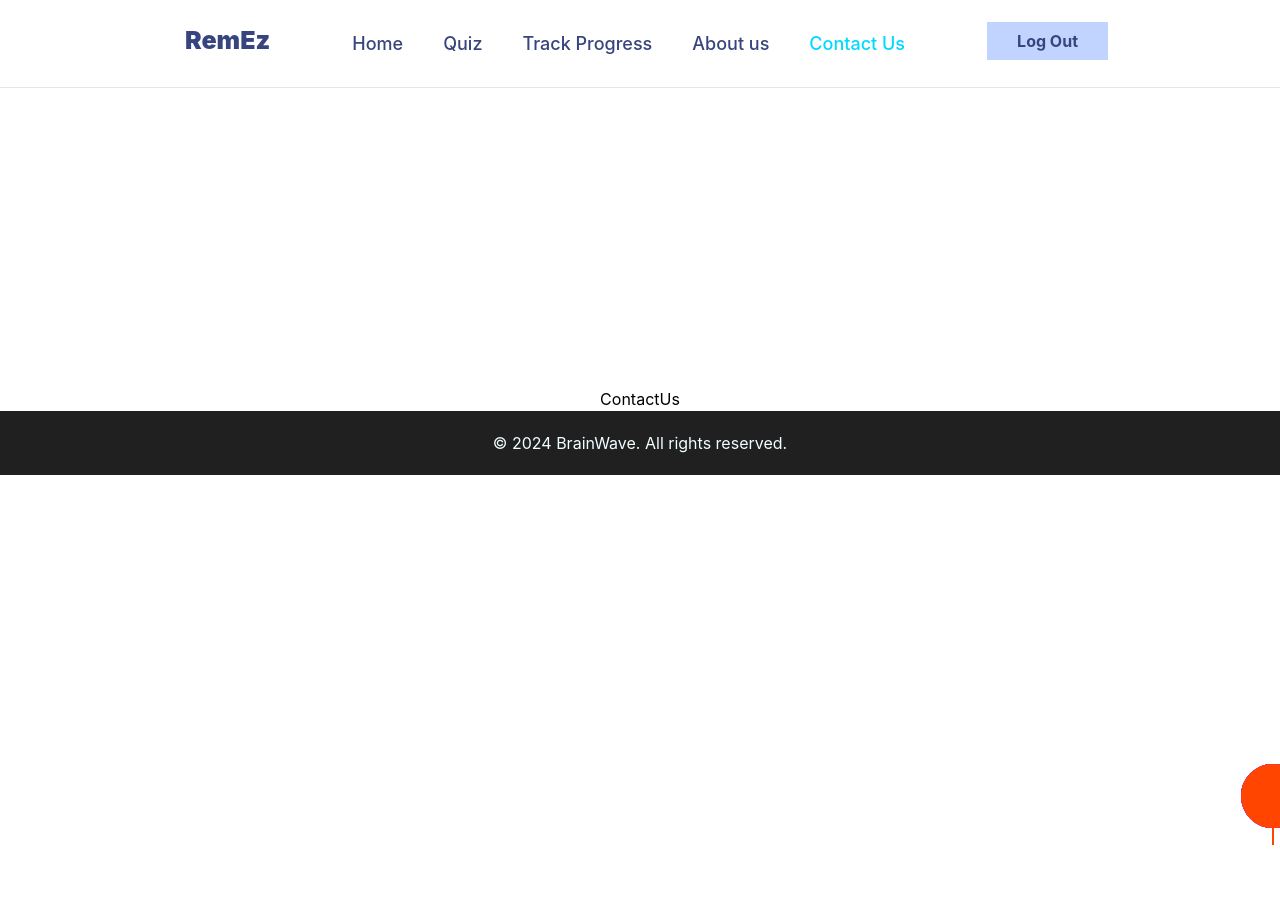
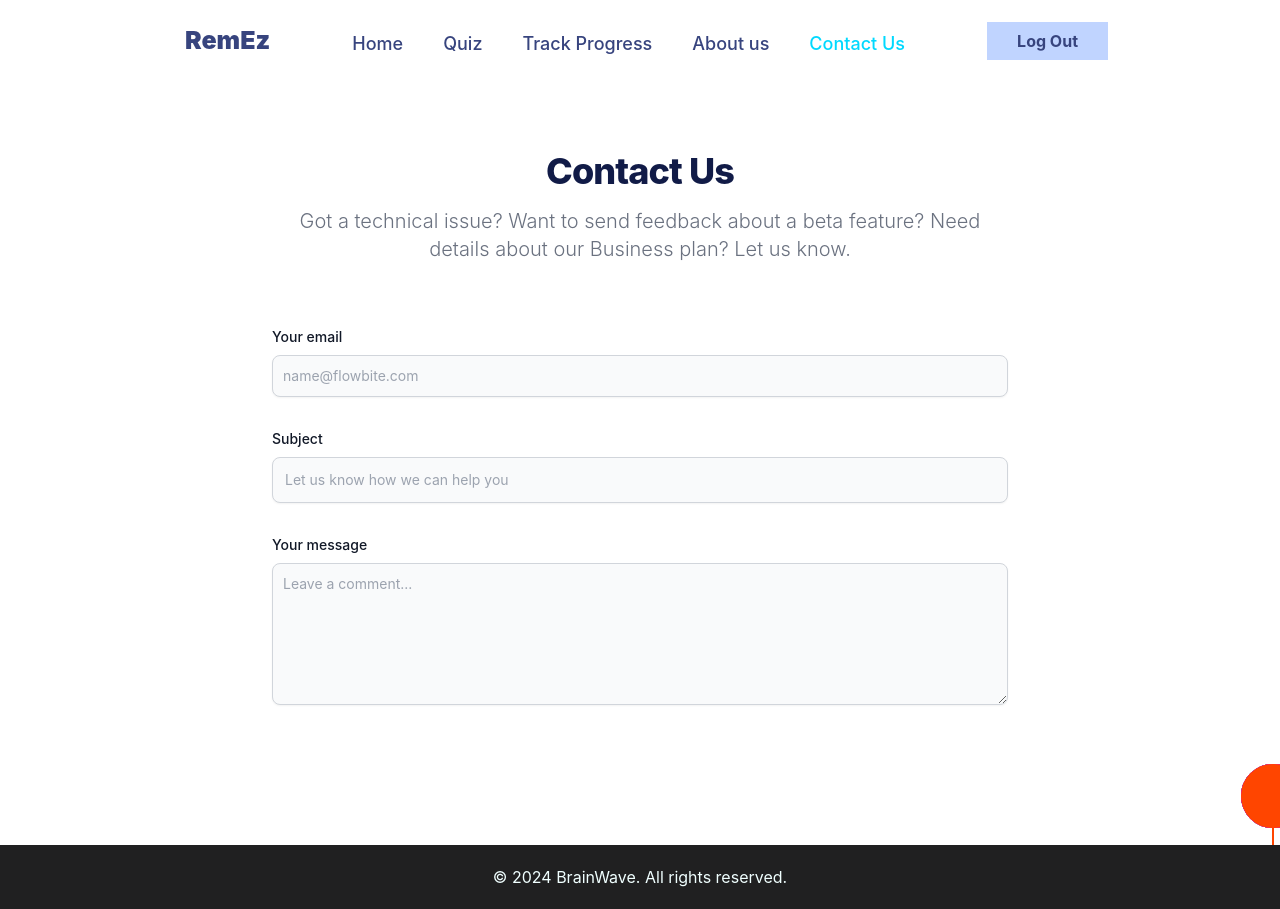
Before and after one commit to aaqilruzzan/RemEz, a React (Create React App) app in the folder frontend/react/: page /contact-us in a window 1280 px wide. Before the commit the page ends 800 px from the top, so only its background shows below. Built offline with nearby package versions, Linux system fonts and the light colour scheme.

Commit message:
added contact us form

```diff
--- a/frontend/react/src/Pages/ContactUs.js
+++ b/frontend/react/src/Pages/ContactUs.js
@@ -1,11 +1,71 @@
-import React from 'react'
+import React from "react";
 
 function ContactUs() {
   return (
-    <div style={{textAlign:'center', paddingTop:"300px"}}>
-      ContactUs
-    </div>
-  )
+    <section class="bg-white ">
+      <div class="py-8 lg:py-16 px-4 mx-auto max-w-screen-md">
+        <h2 class="mb-4 text-4xl tracking-tight font-extrabold text-center text-custom-blue ">
+          Contact Us
+        </h2>
+        <p class="mb-8 lg:mb-16 font-light text-center text-gray-500 sm:text-xl">
+          Got a technical issue? Want to send feedback about a beta feature?
+          Need details about our Business plan? Let us know.
+        </p>
+        <form action="#" class="space-y-8">
+          <div>
+            <label
+              for="email"
+              class="block mb-2 text-sm font-medium text-gray-900 "
+            >
+              Your email
+            </label>
+            <input
+              type="email"
+              id="email"
+              class="shadow-sm bg-gray-50 border border-gray-300 text-gray-900 text-sm rounded-lg focus:ring-primary-500 focus:border-primary-500 block w-full p-2.5"
+              placeholder="name@flowbite.com"
+              required
+            />
+          </div>
+          <div>
+            <label
+              for="subject"
+              class="block mb-2 text-sm font-medium text-gray-900"
+            >
+              Subject
+            </label>
+            <input
+              type="text"
+              id="subject"
+              class="block p-3 w-full text-sm text-gray-900 bg-gray-50 rounded-lg border border-gray-300 shadow-sm focus:ring-primary-500 focus:border-primary-500"
+              placeholder="Let us know how we can help you"
+              required
+            />
+          </div>
+          <div class="sm:col-span-2">
+            <label
+              for="message"
+              class="block mb-2 text-sm font-medium text-gray-900 "
+            >
+              Your message
+            </label>
+            <textarea
+              id="message"
+              rows="6"
+              class="block p-2.5 w-full text-sm text-gray-900 bg-gray-50 rounded-lg shadow-sm border border-gray-300 focus:ring-primary-500 focus:border-primary-500"
+              placeholder="Leave a comment..."
+            ></textarea>
+          </div>
+          <button
+            type="submit"
+            class="py-3 px-5 text-sm font-medium text-center text-white rounded-lg bg-primary-700 sm:w-fit hover:bg-primary-800 focus:ring-4 focus:outline-none focus:ring-primary-300 "
+          >
+            Send message
+          </button>
+        </form>
+      </div>
+    </section>
+  );
 }
 
-export default ContactUs
+export default ContactUs;
--- a/frontend/react/tailwind.config.js
+++ b/frontend/react/tailwind.config.js
@@ -2,7 +2,11 @@
 module.exports = {
   content: ["./src/**/*.{js,jsx,ts,tsx}"],
   theme: {
-    extend: {},
+    extend: {
+      colors: {
+        "custom-blue": "#111b47",
+      },
+    },
   },
   plugins: [],
 };
```
